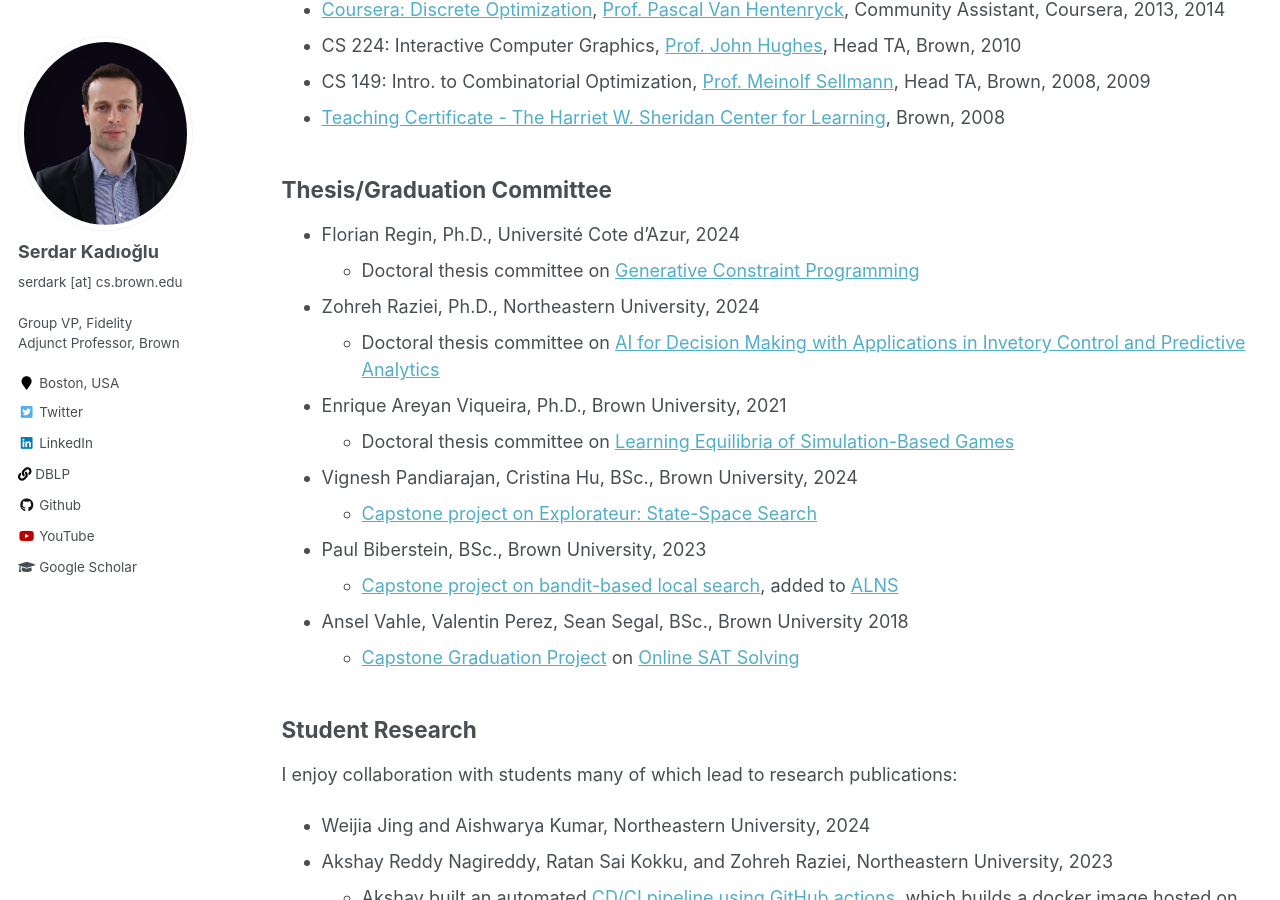
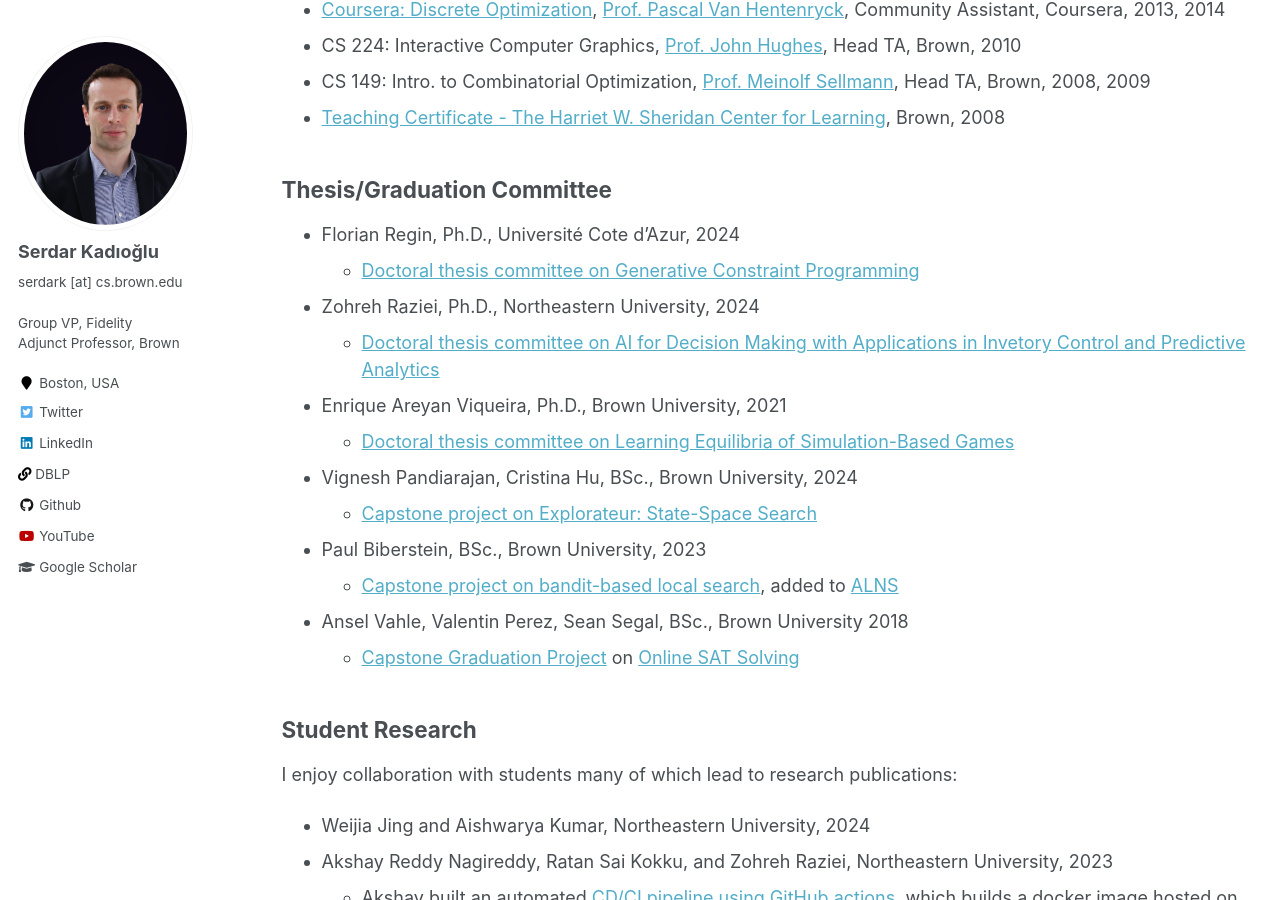
Before and after one commit to skadio/skadio.github.io, a Jekyll site: the page built from _pages/teaching.md, in a window 1280 px wide and 900 px high, scrolled down 331 px. Built offline with Jekyll 4.4.1, drawn with Linux system fonts in a browser that asks for light colours.

```diff
--- a/_pages/teaching.md
+++ b/_pages/teaching.md
@@ -18,11 +18,11 @@ author_profile: true
 
 ## Thesis/Graduation Committee
 * Florian Regin, Ph.D., Université Cote d'Azur, 2024
-  * Doctoral thesis committee on [Generative Constraint Programming]()
+  * [Doctoral thesis committee on Generative Constraint Programming]()
 * Zohreh Raziei, Ph.D., Northeastern University, 2024
-  * Doctoral thesis committee on [AI for Decision Making with Applications in Invetory Control and Predictive Analytics](https://repository.library.northeastern.edu/files/neu:ms35wj46m)
+  * [Doctoral thesis committee on AI for Decision Making with Applications in Invetory Control and Predictive Analytics](https://repository.library.northeastern.edu/files/neu:ms35wj46m)
 * Enrique Areyan Viqueira, Ph.D., Brown University, 2021
-  * Doctoral thesis committee on [Learning Equilibria of Simulation-Based Games](https://cs.brown.edu/media/filer_public/56/40/56408eea-0a13-499d-816c-f756ed3633b8/areyanviqueiraenrique.pdf)
+  * [Doctoral thesis committee on Learning Equilibria of Simulation-Based Games](https://cs.brown.edu/media/filer_public/56/40/56408eea-0a13-499d-816c-f756ed3633b8/areyanviqueiraenrique.pdf)
  * Vignesh Pandiarajan, Cristina Hu, BSc., Brown University, 2024
    * [Capstone project on Explorateur: State-Space Search](https://cs.brown.edu/media/filer_public/81/fe/81fec96a-c739-461c-ac99-b1e447271d11/hucristina_pandiarajanvignesh_capstone_abstract.pdf)
  * Paul Biberstein, BSc., Brown University, 2023
```
